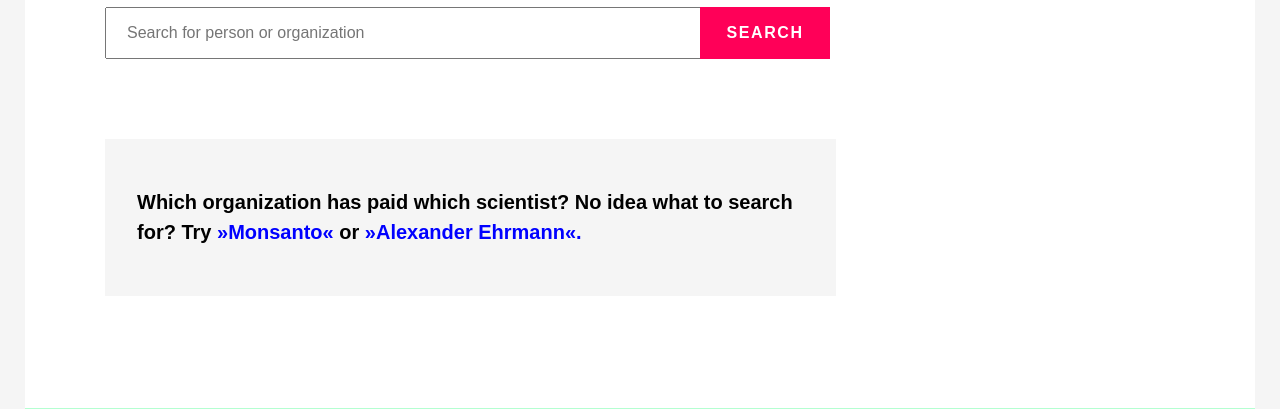
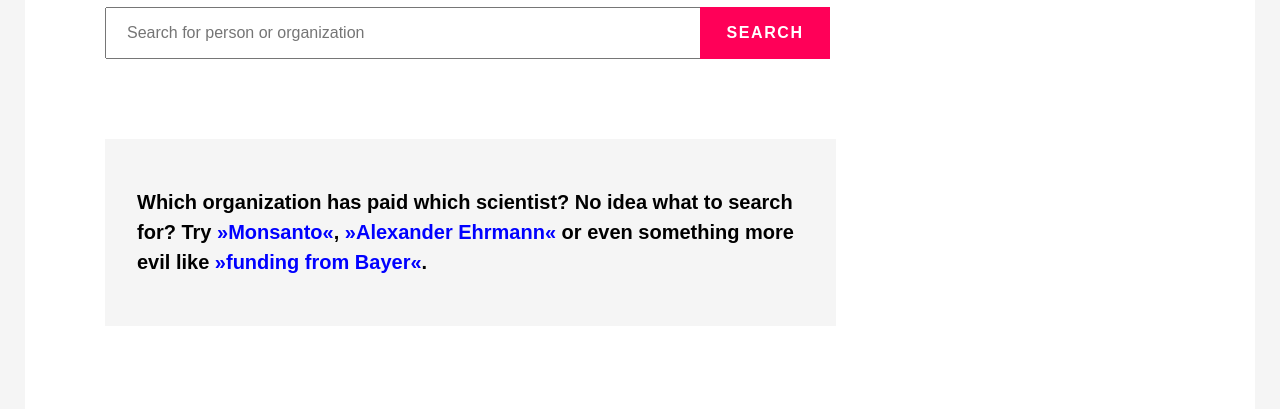
Before and after one commit to simonwoerpel/coi-prototype, a Django app: page / in a window 1280 px wide. Shown: the part 299-708 px from the top of the page. Run offline with Django 3.2, Linux system fonts and the light colour scheme.

Commit message:
Base template: update search ideas

```diff
--- a/coi/templates/coi/base.html
+++ b/coi/templates/coi/base.html
@@ -55,7 +55,7 @@
 
           {% else %}
       <div class="coi_noresults">
-        <h2>Which organization has paid which scientist? No idea what to search for? Try <a href="/?q=Monsanto">»Monsanto«</a> or <a href="/?q=Alexander+Ehrmann">»Alexander Ehrmann«.</a></h2>
+        <h2>Which organization has paid which scientist? No idea what to search for? Try <a href="/?q=Monsanto">»Monsanto«</a>, <a href="/?q=Alexander+Ehrmann">»Alexander Ehrmann«</a> or even something more evil like <a href="/?q=funding+from+bayer">»funding from Bayer«</a>.</h2>
       </div>
 
 
```
